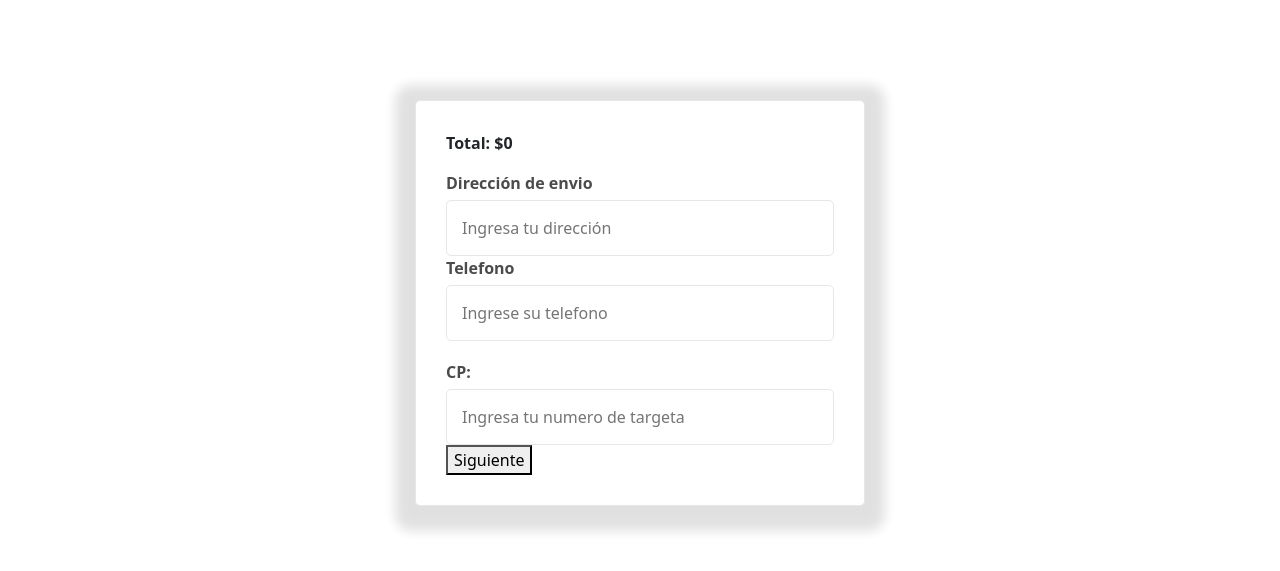
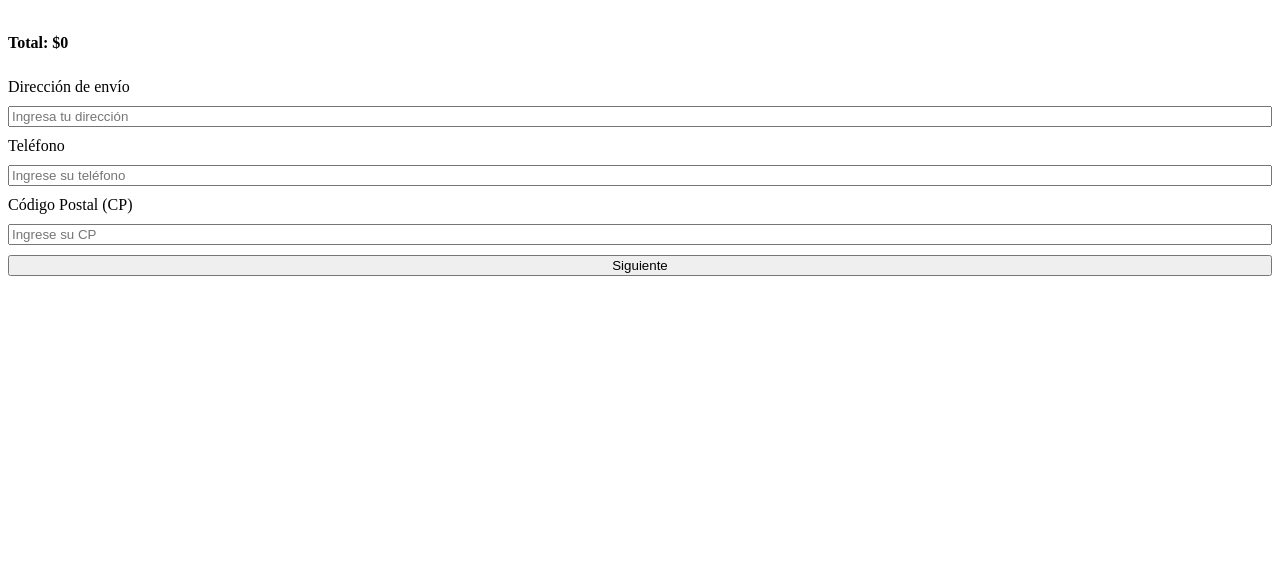
Before and after one commit to angela-baltierrez/hiper_card, a PHP site: page /pago.php in a window 1280 px wide. Shown: the top 571 px of the page. Run offline with PHP 8.4, Linux system fonts and the light colour scheme.

Commit message:
intento de conexion factura

```diff
--- a/pago.php
+++ b/pago.php
@@ -1,112 +1,114 @@
+
         <!DOCTYPE html>
         <html lang="en">
         <head>
           <meta charset="UTF-8">
           <meta name="viewport" content="width=device-width, initial-scale=1.0">
-        <link rel="stylesheet" href="../hiper_card/assets/css/pago.css">
-    <link href="https://cdn.jsdelivr.net/npm/bootstrap@5.3.6/dist/css/bootstrap.min.css" rel="stylesheet" integrity="sha384-4Q6Gf2aSP4eDXB8Miphtr37CMZZQ5oXLH2yaXMJ2w8e2ZtHTl7GptT4jmndRuHDT" crossorigin="anonymous">
-    <title>pago</title>
+          <title>Document</title>
         </head>
-
-
         <body>
-
-    <!--primero-->
-
-     <div id="form-envio" style="display: flex; vertical-align: top;">
-            <form id="formEnvio">
+  <form id="formCompleto" method="POST" action="hiper-card/assets/php/conexion-factura.php">
+    <!-- PRIMERA SECCIÓN: ENVÍO -->
+    <div id="form-envio" style="display: flex; flex-direction: column; gap: 10px;">
       <div id="lista-productos"></div>
       <p><strong>Total: $<span id="total"></span></strong></p>
       <script>
         const total = localStorage.getItem('totalCompra') || 0;
-            const totalSpan = document.getElementById('total');
-        totalSpan.textContent = total;
+        document.getElementById('total').textContent = total;
+
       </script>
 
-                <label style="display: inline-block; vertical-align: top;">Dirección de envio</label>
-                    <input type="text" name="Dirección" placeholder="Ingresa tu dirección" required autocomplete="current-password">
-<label style="display: inline-block; vertical-align: top;">Telefono</label>
-                    <input type="text" name="num_telefono" placeholder="Ingrese su telefono" required autocomplete="current-password" style="margin-block-end: 5%;">
+      <label>Dirección de envío</label>
+      <input type="text" name="direccion_envio" placeholder="Ingresa tu dirección" required>
 
-                      <label style="display: inline-block; vertical-align: top;">CP:</label>
-                    <input type="text" id="CP" name="CP" placeholder="Ingresa tu numero de targeta" maxlength="16" required autocomplete="current-password">
+      <label>Teléfono</label>
+      <input type="text" name="telefono_envio" placeholder="Ingrese su teléfono" required>
+
+      <label>Código Postal (CP)</label>
+      <input type="text" name="cp_envio" placeholder="Ingrese su CP" maxlength="16" required>
 
       <button type="button" id="btnSiguiente">Siguiente</button>
     </div>
 
-            </form>
-    <!--segundo -->
+    <!-- SEGUNDA SECCIÓN: TARJETA -->
     <div id="form-tarjeta" style="display: none; flex-direction: column; gap: 10px;">
-            <form id="formTarjeta" method="POST" action="../hiper_card/factura.php">
-
-
-                    <div class="form-group">
-
-                   <div style="display: flex;">
-
-                    <label style="display: inline-block; vertical-align: top;">nombre:</label>
-                    <label style="display: inline-block; vertical-align: top; padding-left: 129px;">apellido:</label>
+      <div style="display: flex; justify-content: space-between;">
+        <label>Nombre:</label>
+        <label>Apellido:</label>
       </div>
 
-
-
-                    <div style="display: flex; padding-bottom: 10px;">
-                    <input name="nombre" type="text"placeholder="ingresa tu nombre"  style="display: inline-block; vertical-align: top;">
-                    <input name="apellido" type="text" placeholder="ingresa tu apellido" style="display: inline-block; vertical-align: top;">
+      <div style="display: flex; gap: 10px;">
+        <input name="nombre" type="text" placeholder="Ingresa tu nombre" required>
+        <input name="apellido" type="text" placeholder="Ingresa tu apellido" required>
       </div>
 
-                    <select name="Tipo_pago" required>
+      <label>Tipo de pago</label>
+      <select name="tipo_pago" required>
         <option value="Crédito">Tarjeta de Crédito</option>
         <option value="Débito">Tarjeta de Débito</option>
       </select>
 
-          <div style="display: flex;">
-      <div class="img"></div>
-        <div class="img2" style="display: inline-block; vertical-align: top;padding-left: 50px; "></div>
+      <label>Número de tarjeta</label>
+      <input type="password" name="numero_tarjeta" placeholder="Ingresa tu número de tarjeta" maxlength="16" required>
+
+      <div style="display: flex; justify-content: space-between;">
+        <label>Vencimiento (MM/AA):</label>
+        <label>CSC:</label>
+      </div>
+      <div style="display: flex; gap: 10px;">
+        <input type="text" name="vencimiento" placeholder="MM/AA" maxlength="5" required>
+        <input type="text" name="csc" placeholder="CSC (3 dígitos)" maxlength="3" required>
       </div>
 
-                    <label style="display: inline-block; vertical-align: top;">numero de la tarjeta:</label>
-                    <input type="password" id="password" name="password" placeholder="Ingresa tu numero de tarjeta" maxlength="16" required autocomplete="current-password">
+      <label>Dirección de facturación</label>
+      <input type="text" name="direccion_facturacion" placeholder="Ingresa tu dirección" required>
 
-                    <div style="display: flex;">
+      <label>Teléfono de facturación</label>
+      <input type="text" name="telefono_facturacion" placeholder="Ingrese su teléfono" required>
 
-                    <label style="display: inline-block; vertical-align: top;">Vencimiento:</label>
-                    <label style="display: inline-block; vertical-align: top; padding-left: 100px;">CSC:</label>
-                    </div>
-                    <div style="display: flex;">
-
-                    <input  type="text"placeholder="MM/AA" maxlength="4"  style="display: inline-block; vertical-align: top;">
-
-                    <input type="text" placeholder="ingrese 3 digitos" maxlength="3" style="display: inline-block; vertical-align: top;">
+      <div style="margin-top: 10px;">
+        <button type="button" id="btnVolver">Volver</button>
+        <button type="submit" id="btnComprar">Comprar</button>
       </div>
     </div>
-                      <label style="display: inline-block; vertical-align: top;">Dirección de facturación</label>
-                    <input type="text" name="password" placeholder="Ingresa tu dirección" required autocomplete="current-password">
-                     <label style="display: inline-block; vertical-align: top;">Telefono</label>
-                    <input type="text" name="password" placeholder="Ingrese su telefono" required autocomplete="current-password" style="margin-block-end: 5%;">
+  </form>
 
-                    <div class="form-group button-class">
-                    <button type="button" id="btnVolver" class="btn btn-secondary">Volver</button>
-                    <button id="btnComprar">Comprar</button>
+  <script>
 
-                    </div>
-            </form>
-                <script src="../hiper_card/assets/js/pago.js"></script>
-            </div>
-        </div>
-        </div>
-    </div>
- </div>
-  </div>
+    document.getElementById('btnSiguiente').addEventListener('click', function () {
+      document.getElementById('form-envio').style.display = 'none';
+      document.getElementById('form-tarjeta').style.display = 'flex';
+    });
 
-</body>
-   <script>
-        document.getElementById('submit').addEventListener('click', () => {
+    document.getElementById('btnVolver').addEventListener('click', function () {
+      document.getElementById('form-envio').style.display = 'flex';
+      document.getElementById('form-tarjeta').style.display = 'none';
+    });
+
+
+
+     document.getElementById('formCompleto').addEventListener('submit', function(e) {
+    e.preventDefault(); // Evita que el formulario se envíe de forma tradicional
+
+    const formData = new FormData(this);
+
+    fetch('hiper-card/assets/php/conexion-factura.php', {
+      method: 'POST',
+      body: formData
+    })
+    .then(response => {
+      if (!response.ok) throw new Error('Error en el envío');
+      return response.text(); // O .json() si tu PHP devuelve JSON
+    })
+    .then(data => {
+      console.log('Respuesta del servidor:', data);
+      // Redirigir a otra página tras enviar
       window.location.href = 'factura.php';
+    })
+    .catch(error => {
+      alert('Hubo un problema al enviar los datos: ' + error.message);
+    });
   });
   </script>
-
-<style>
-
-</style>
+</body>
         </html>
```
Also changed, not shown: assets/php/conexion-factura.php (+6 -5 lines). Lines whose indentation alone changed are shown as unchanged.
